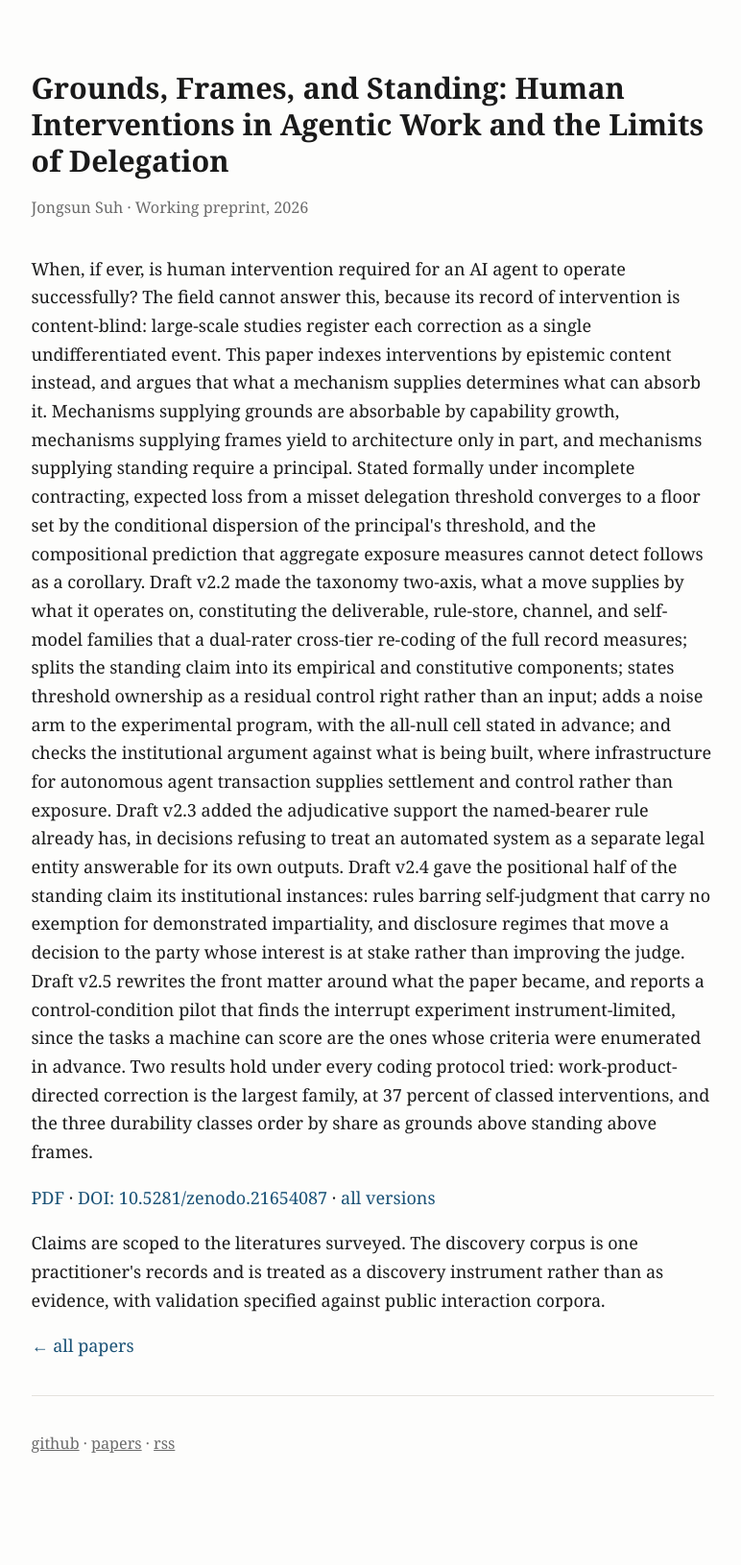
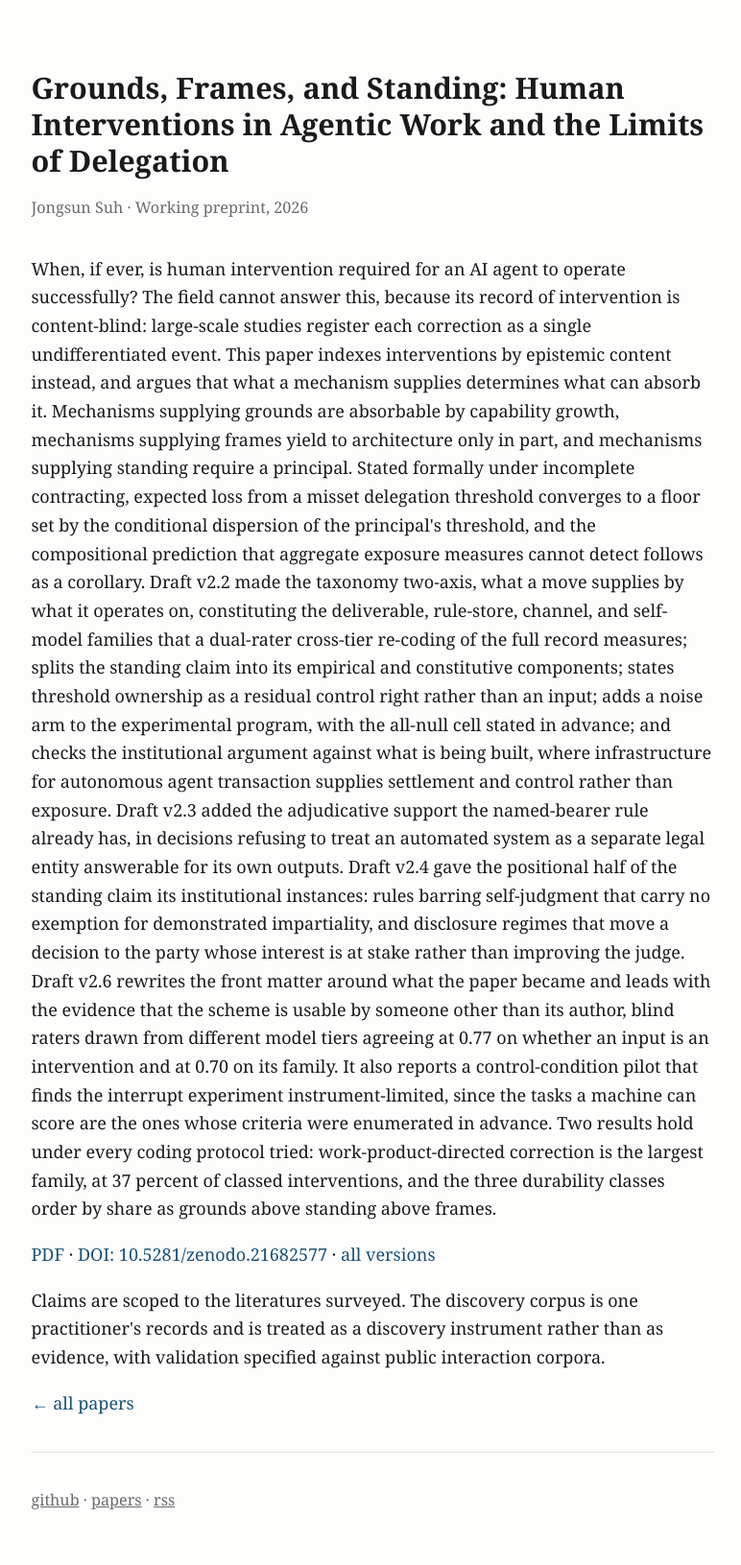
Before and after one commit to MajorLift/blog, a Jekyll site: the page built from papers/grounds-frames-standing.md, in a window 1280 px wide. Shown: the whole page at 96% size, without its empty margins (252-1024 px from the left). Built offline with Jekyll 4.4.1, drawn with Linux system fonts in a browser that asks for light colours; before the commit the page ends 1572 px from its top, so only the background shows below that.

Commit message:
Paper v2.6: DOI 10.5281/zenodo.21682577, mirror refreshed byte-exact
sha256 identical across build, mirror, and the published deposit
(161,473 bytes). Abstract now leads with the reliability evidence that
the scheme is applicable by someone other than its author.

Co-Authored-By: Claude Fable 5 <noreply@anthropic.com>
Claude-Session: https://claude.ai/code/session_01Mw4tWepsNeMrRtN4bcbTv5

```diff
--- a/papers/grounds-frames-standing.md
+++ b/papers/grounds-frames-standing.md
@@ -5,9 +5,9 @@ permalink: /papers/grounds-frames-standing/
 citation:
   title: "Grounds, Frames, and Standing: Human Interventions in Agentic Work and the Limits of Delegation"
   author: "Suh, Jongsun"
-  date: "2026/07/28"
+  date: "2026/07/29"
   pdf: /assets/pdf/suh-2026-grounds-frames-standing.pdf
-  doi: "10.5281/zenodo.21654087"
+  doi: "10.5281/zenodo.21682577"
 ---
 
 <article>
@@ -37,10 +37,13 @@ rule already has, in decisions refusing to treat an automated system as a separa
 entity answerable for its own outputs. Draft v2.4 gave the positional half of the
 standing claim its institutional instances: rules barring self-judgment that carry no
 exemption for demonstrated impartiality, and disclosure regimes that move a decision to
-the party whose interest is at stake rather than improving the judge. Draft v2.5 rewrites
-the front matter around what the paper became, and reports a control-condition pilot that
-finds the interrupt experiment instrument-limited, since the tasks a machine can score are
-the ones whose criteria were enumerated in advance. Two results hold under every coding protocol tried:
+the party whose interest is at stake rather than improving the judge. Draft v2.6 rewrites
+the front matter around what the paper became and leads with the evidence that the scheme
+is usable by someone other than its author, blind raters drawn from different model tiers
+agreeing at 0.77 on whether an input is an intervention and at 0.70 on its family. It also
+reports a control-condition pilot that finds the interrupt experiment instrument-limited,
+since the tasks a machine can score are the ones whose criteria were enumerated in
+advance. Two results hold under every coding protocol tried:
 work-product-directed correction is the largest family, at 37 percent of classed
 interventions, and the three durability classes order by share as grounds above standing
 above frames.
@@ -48,7 +51,7 @@ above frames.
 
 <p>
 <a href="{{ '/assets/pdf/suh-2026-grounds-frames-standing.pdf' | relative_url }}">PDF</a> ·
-<a href="https://doi.org/10.5281/zenodo.21654087">DOI: 10.5281/zenodo.21654087</a> ·
+<a href="https://doi.org/10.5281/zenodo.21682577">DOI: 10.5281/zenodo.21682577</a> ·
 <a href="https://doi.org/10.5281/zenodo.21563154">all versions</a>
 </p>
 
```
Also changed, not shown: 1 other file.
